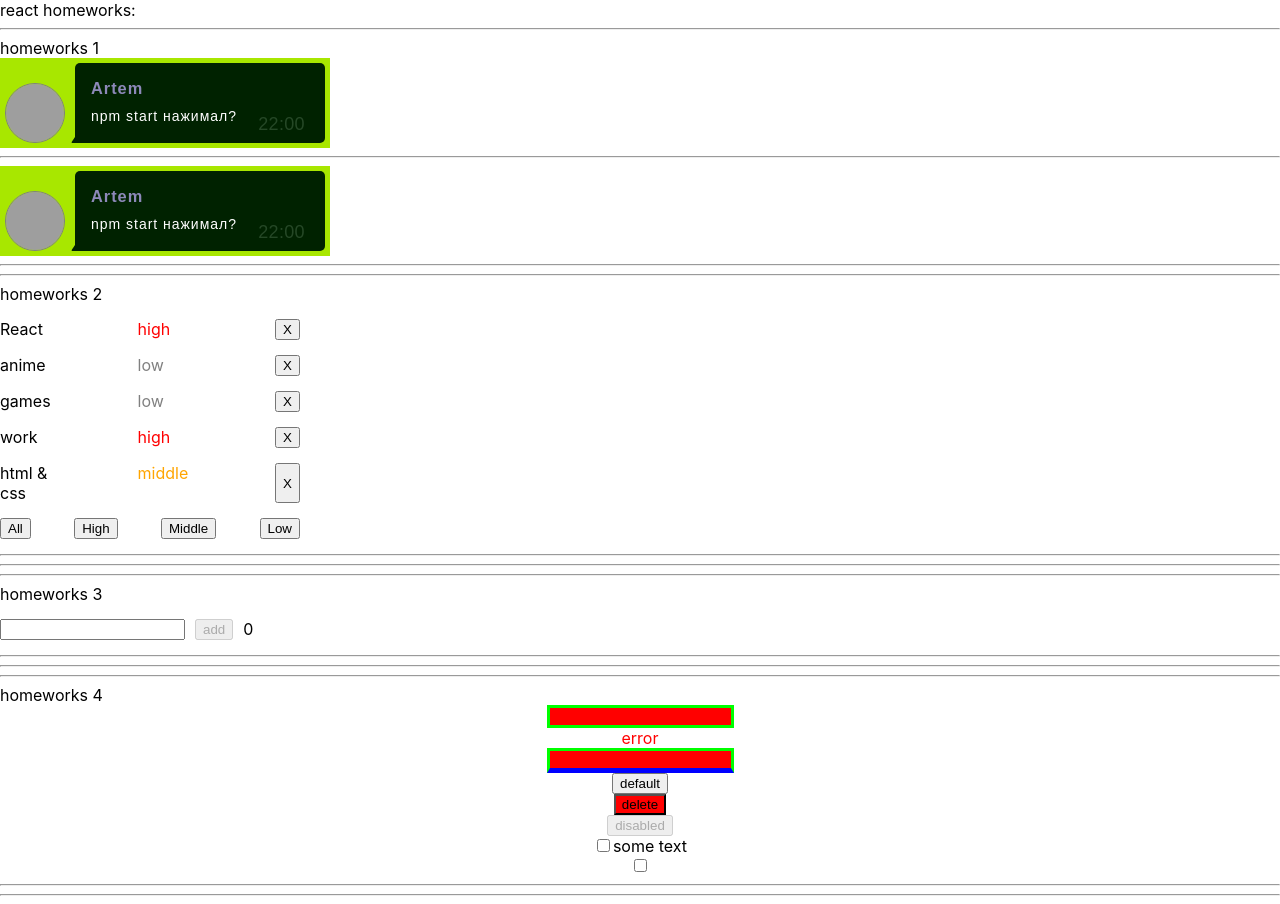
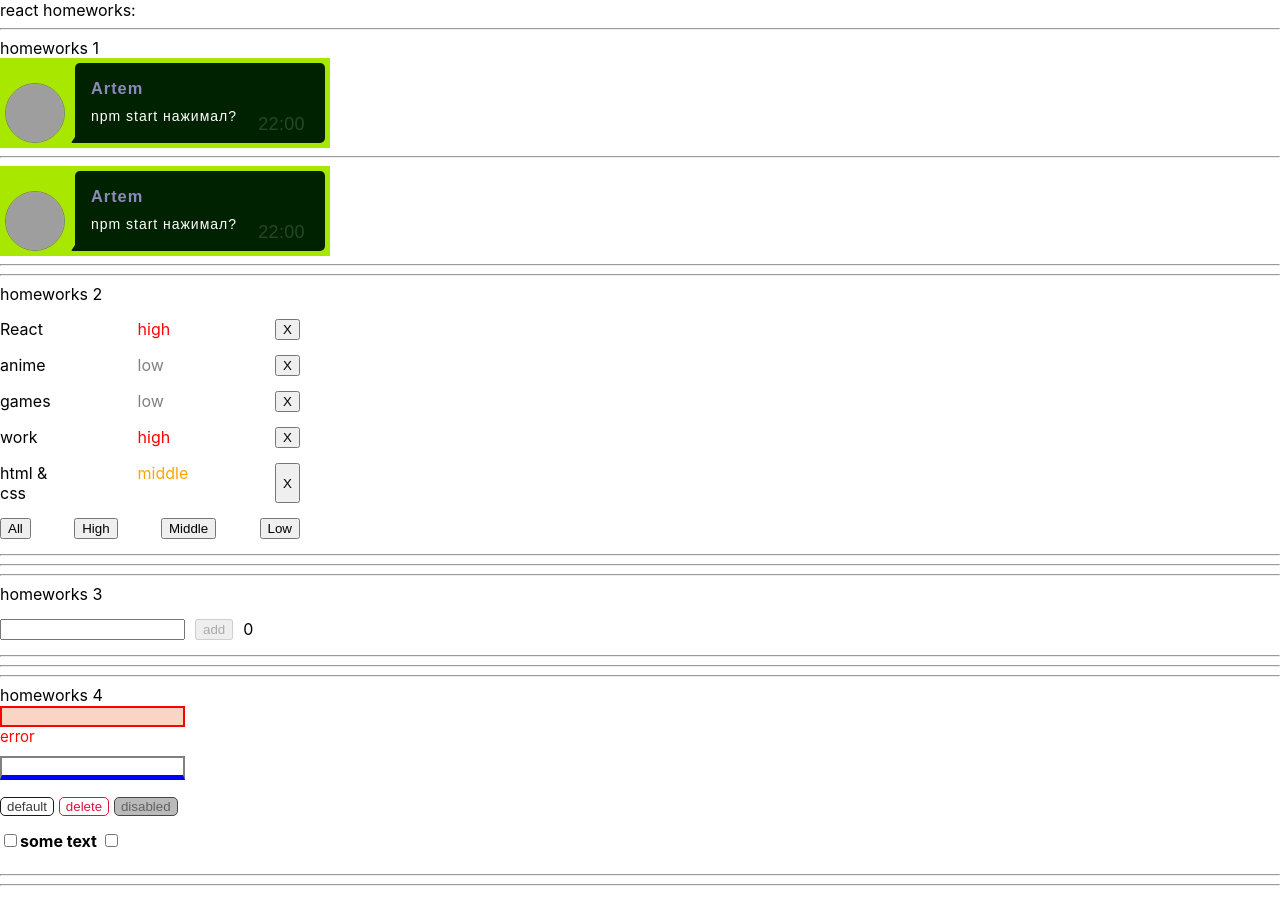
Before and after one commit to irina-lat/simple-react-homeworks, a React (Create React App) app: page / in a window 1280 px wide. Built offline with nearby package versions, Linux system fonts and the light colour scheme; grey boxes are pictures that could not be loaded.

Commit message:
add dz№4

```diff
--- a/package.json
+++ b/package.json
@@ -15,7 +15,7 @@
     "@types/uuid": "^8.3.4",
     "react": "^16.13.1",
     "react-dom": "^16.13.1",
-    "react-router-dom": "^6.3.0",
+    "react-router-dom": "^5.3.3",
     "react-scripts": "3.4.1",
     "typescript": "~3.7.2",
     "uuid": "^8.3.2"
--- a/src/p2-homeworks/h1/App.tsx
+++ b/src/p2-homeworks/h1/App.tsx
@@ -4,6 +4,7 @@ import HW1 from './HW1'
 import HW2 from "../h2/HW2";
 import HW4 from "../h4/HW4";
 import HW3 from "../h3/HW3";
+import HW5 from "../h5/HW5";
 
 
 
@@ -16,6 +17,7 @@ function App() {
             <HW2/>
             <HW3/>
             <HW4/>
+            {/*<HW5/>*/}
         </div>
     )
 }
--- a/src/p2-homeworks/h4/HW4.module.css
+++ b/src/p2-homeworks/h4/HW4.module.css
@@ -5,9 +5,8 @@
 .column {
     display: flex;
     flex-direction: column;
-    align-items: center;
 }
 
-.testSpanError {
-    color: blue;
+.column > div {
+    margin-bottom: 15px;
 }
--- a/src/p2-homeworks/h4/HW4.tsx
+++ b/src/p2-homeworks/h4/HW4.tsx
@@ -25,20 +25,21 @@ function HW4() {
             homeworks 4
 
             <div className={s.column}>
+
+                <div>
                     <SuperInputText
                         value={text}
                         onChangeText={setText}
                         onEnter={showAlert}
                         error={error}
-                    // spanClassName={s.testSpanError}
                     />
 
                     <SuperInputText
                         className={s.blue} // проверьте, рабоет ли смешивание классов
                     />
-
+                </div>
                 {/*----------------------------------------------------*/}
-
+                <div>
                     <SuperButton>
                         default
                     </SuperButton>
@@ -53,9 +54,9 @@ function HW4() {
                     <SuperButton disabled>
                         disabled
                     </SuperButton>
-
+                </div>
                 {/*----------------------------------------------------*/}
-
+                <div>
                     <SuperCheckbox
                         checked={checked}
                         onChangeChecked={setChecked}
@@ -65,6 +66,7 @@ function HW4() {
 
                     {/*// onChange тоже должен работать*/}
                     <SuperCheckbox checked={checked} onChange={testOnChange}/>
+                </div>
             </div>
 
             <hr/>
--- a/src/p2-homeworks/h4/common/c1-SuperInputText/SuperInputText.module.css
+++ b/src/p2-homeworks/h4/common/c1-SuperInputText/SuperInputText.module.css
@@ -1,12 +1,18 @@
 .superInput {
-
+    display: block;
+    outline: none;
+    border: 2px solid gray;
+    margin-top: 10px;
 }
 
 .errorInput {
-    border: 3px solid lime;
-    background: red;
+    outline: none;
+    border: 2px solid red;
+    background-color: rgba(250, 209, 192, 0.91);
 }
 
 .error {
+    display: flex;
+    flex-direction: column;
     color: red;
 }
--- a/src/p2-homeworks/h4/common/c1-SuperInputText/SuperInputText.tsx
+++ b/src/p2-homeworks/h4/common/c1-SuperInputText/SuperInputText.tsx
@@ -39,7 +39,7 @@ const SuperInputText: React.FC<SuperInputTextPropsType> = (
     }
 
     const finalSpanClassName = `${s.error} ${spanClassName ? spanClassName : ''}`
-    const finalInputClassName = `${s.errorInput} ${className}` // need to fix with (?:) and s.superInput
+    const finalInputClassName = `${error ? s.errorInput : s.superInput} ${className}` // need to fix with (?:) and s.superInput
 
     return (
         <>
@@ -51,7 +51,7 @@ const SuperInputText: React.FC<SuperInputTextPropsType> = (
 
                 {...restProps} // отдаём инпуту остальные пропсы если они есть (value например там внутри)
             />
-            {error && <span className={finalSpanClassName}>{error}</span>}
+            {error && <span style={{fontSize: '15px'}} className={finalSpanClassName}>{error}</span>}
         </>
     )
 }
--- a/src/p2-homeworks/h4/common/c2-SuperButton/SuperButton.module.css
+++ b/src/p2-homeworks/h4/common/c2-SuperButton/SuperButton.module.css
@@ -1,7 +1,36 @@
 .default {
+    margin-right: 0.3rem;
+    background-color: transparent;
+    border: 1px solid #1A1A1A;
+    border-radius: 5px;
+    color: #3B3B3B;
+    cursor: pointer;
+    outline: none;
+    text-decoration: none;
 
 }
 
+.default:disabled {
+    cursor: auto;
+    opacity: 80%;
+    background-color: darkgrey;
+}
+
+.default:hover {
+    background-color: darkgrey;
+}
+
 .red {
-    background: red;
+    margin-right: 0.3rem;
+    background-color: transparent;
+    border: 1px solid crimson;
+    border-radius: 5px;
+    color: crimson;
+    cursor: pointer;
+    outline: none;
+    text-decoration: none;
 }
+.red:hover {
+    color: crimson;
+    background-color: rgba(250,209,192,0.5);
+}
--- a/src/p2-homeworks/h4/common/c3-SuperCheckbox/SuperCheckbox.module.css
+++ b/src/p2-homeworks/h4/common/c3-SuperCheckbox/SuperCheckbox.module.css
@@ -1,7 +1,7 @@
 .checkbox {
-
+    accent-color: darkslategray;
 }
 
 .spanClassName {
-
+    font-weight: bold;
 }
--- a/src/p2-homeworks/h4/common/c3-SuperCheckbox/SuperCheckbox.tsx
+++ b/src/p2-homeworks/h4/common/c3-SuperCheckbox/SuperCheckbox.tsx
@@ -20,7 +20,9 @@ const SuperCheckbox: React.FC<SuperCheckboxPropsType> = (
     }
 ) => {
     const onChangeCallback = (e: ChangeEvent<HTMLInputElement>) => {
-        // сделайте так чтоб работал onChange и onChangeChecked
+        onChange && onChange(e)
+        onChangeChecked &&
+        onChangeChecked(e.currentTarget.checked)
     }
 
     const finalInputClassName = `${s.checkbox} ${className ? className : ''}`
@@ -34,7 +36,7 @@ const SuperCheckbox: React.FC<SuperCheckboxPropsType> = (
 
                 {...restProps} // отдаём инпуту остальные пропсы если они есть (checked например там внутри)
             />
-            {children && <span className={s.spanClassName}>{children}</span>}
+            {children &&  <span className={s.spanClassName}>{children}</span>}
         </label> // благодаря label нажатие на спан передастся в инпут
     )
 }
--- a/src/p2-homeworks/h5/HW5.tsx
+++ b/src/p2-homeworks/h5/HW5.tsx
@@ -1,18 +1,19 @@
 import React from 'react'
 import Header from './Header'
 import Routes from './Routes'
+import {HashRouter} from 'react-router-dom';
 
 function HW5() {
     return (
         <div>
             {/*в gh-pages лучше работает HashRouter*/}
-            {/*<HashRouter>*/}
+            <HashRouter>
 
             <Header/>
 
             <Routes/>
 
-            {/*</HashRouter>*/}
+            </HashRouter>
         </div>
     )
 }
```
Also changed, not shown: 1 other file (tests, documents, lock files or other folders). Lines whose indentation alone changed are shown as unchanged.
